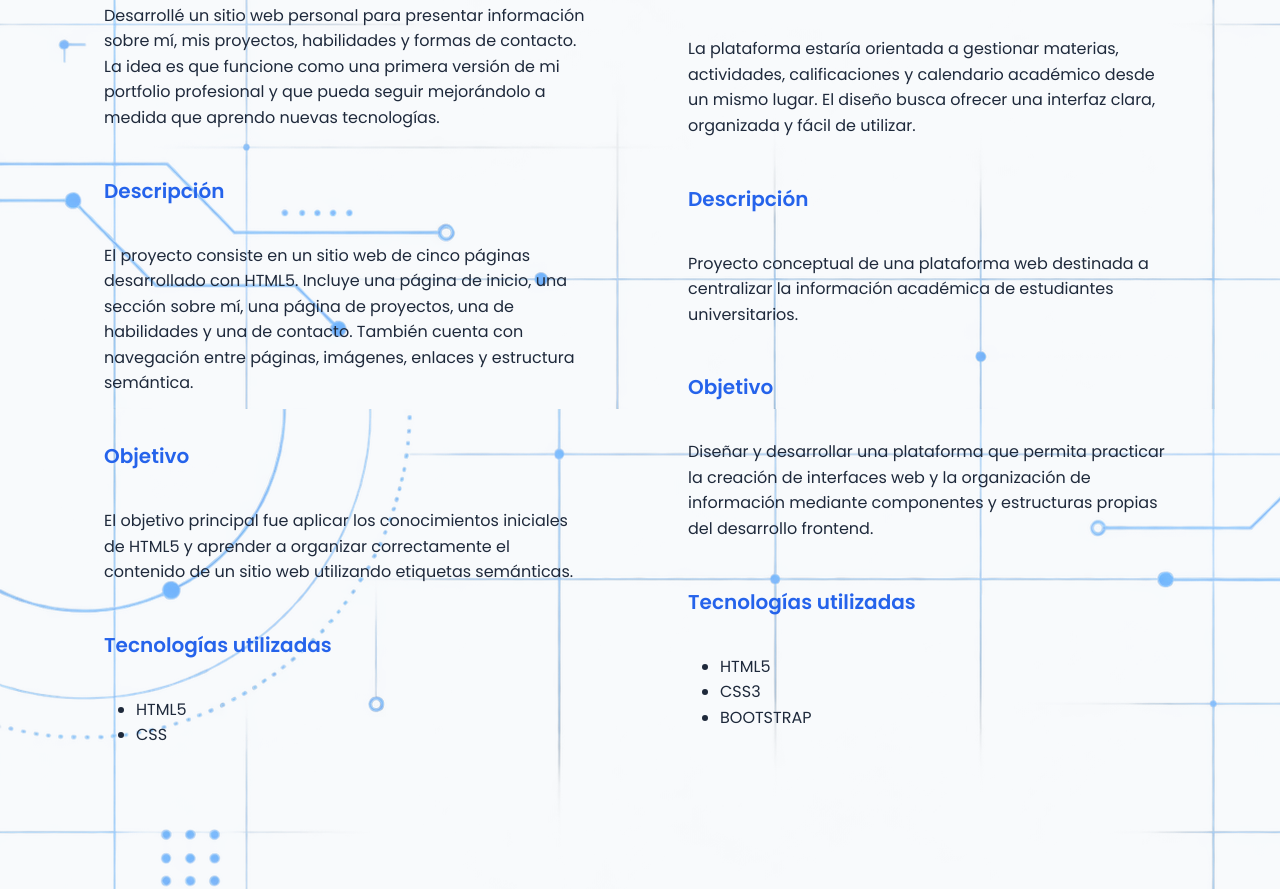
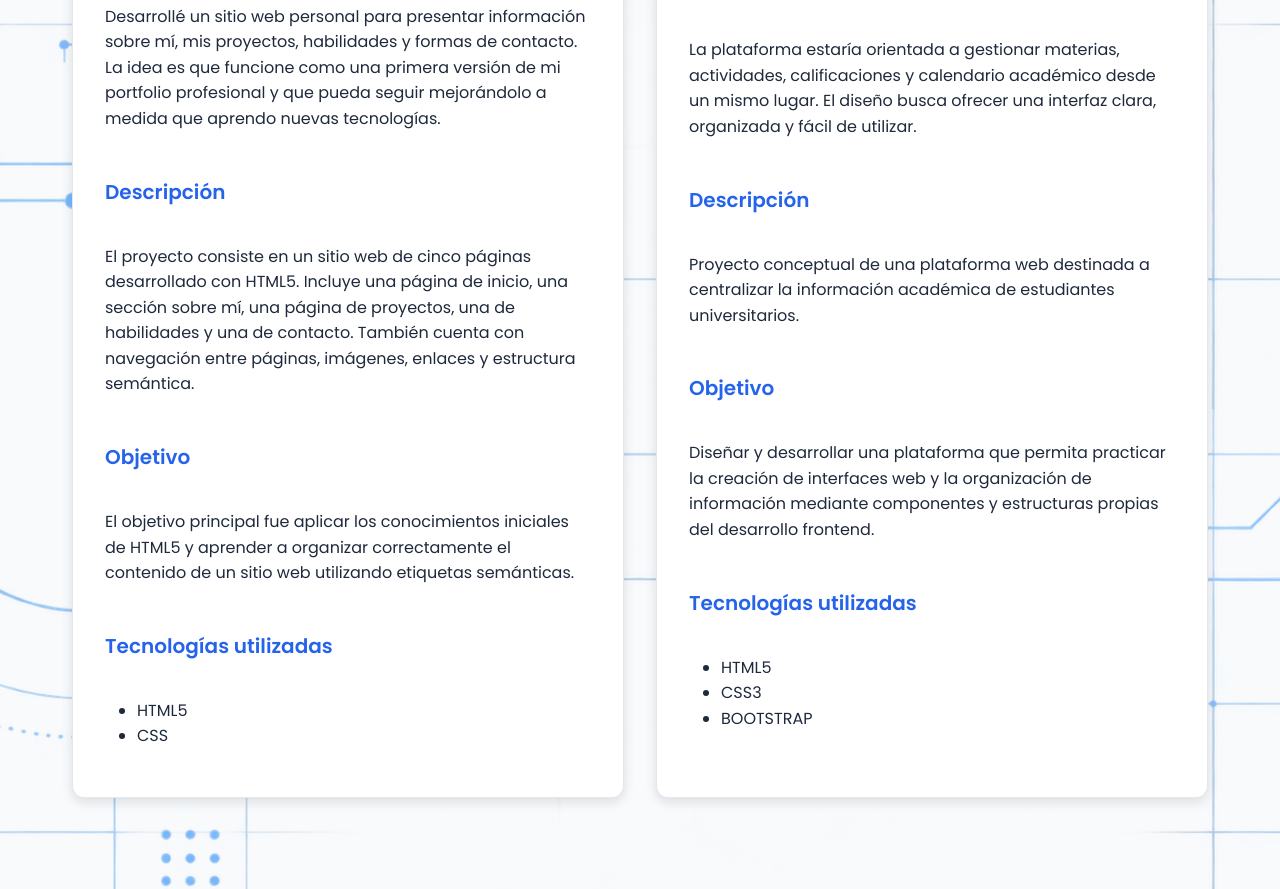
Before and after one commit to Alejo12254/proyecto-web-coder, a plain HTML site: page pages/proyectos.html in a window 1280 px wide. Shown: the part 532-1421 px from the top of the page. Drawn offline with nearby package versions, Linux system fonts and the light colour scheme.

Commit message:
estilo: mejora de tarjetas en proyectos

```diff
--- a/css/styles.css
+++ b/css/styles.css
@@ -127,6 +127,16 @@ naranja: #F0832A
     gap: 2rem;
     padding: 2rem;
     min-width: 0;
+    background-color: #FFFFFF;
+    border: 1px solid rgba(15, 23, 42, 0.1);
+    border-radius: 12px;
+    box-shadow: 0 4px 12px rgba(15, 23, 42, 0.12);
+    transition: transform 0.2s ease, box-shadow 0.2s ease;
+}
+
+.proyecto-card:hover {
+    transform: translateY(-4px);
+    box-shadow: 0 8px 20px rgba(15, 23, 42, 0.18);
 }
 
 img {
```
